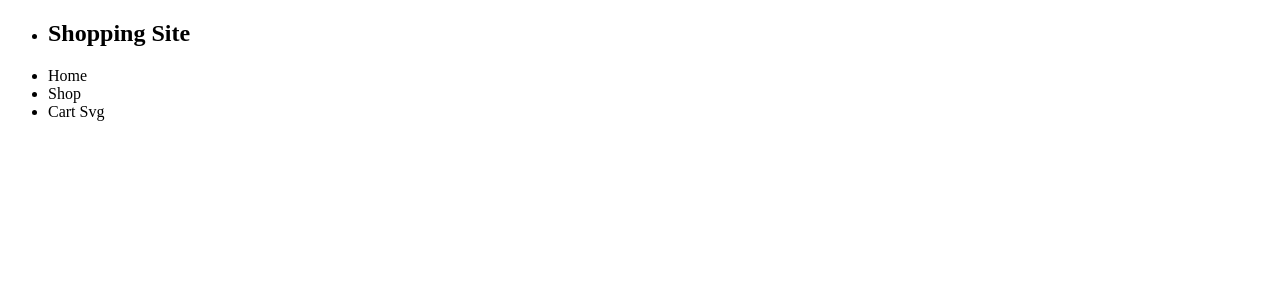
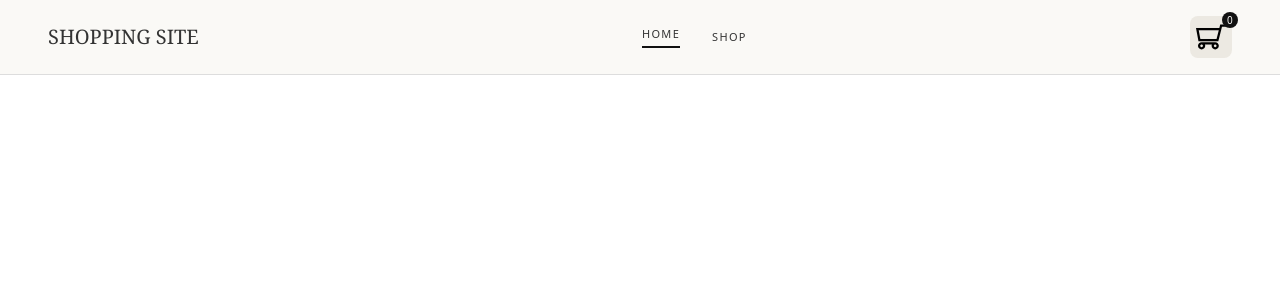
Before and after one commit to Dtdeep/Odin-Shopping-Cart, a React (Vite) app: page /test in a window 1280 px wide. Shown: the top 300 px of the page. Built offline with nearby package versions, Linux system fonts and the light colour scheme.

Commit message:
add svgr and appropriate design for nav-bar
-Clickable elementes shows cursor pointer including
the Logo
- the two links and cart has an active design
- add svgr library so we can use svgs as components

```diff
--- a/package.json
+++ b/package.json
@@ -28,6 +28,7 @@
     "globals": "^17.13.0",
     "jsdom": "^31.0.0",
     "vite": "^8.3.6",
+    "vite-plugin-svgr": "^5.2.0",
     "vitest": "^5.1.0"
   }
 }
--- a/src/components/NavBar/NavBar.jsx
+++ b/src/components/NavBar/NavBar.jsx
@@ -1,13 +1,19 @@
+import styles from "./NavBar.module.css";
+import CartSvg from "../../assets/shopping-cart.svg?react";
+
 const NavBar = () => {
   return (
-    <nav>
-      <ul>
-        <li>
-          <h2>Shopping Site</h2>
+    <nav className={styles.nav}>
+      <ul className={styles.ul}>
+        <li className={styles.logo}>
+          <h2 className={styles.title}>Shopping Site</h2>
         </li>
-        <li>Home</li>
-        <li>Shop</li>
-        <li>Cart Svg</li>
+        <li className={`${styles.link} ${styles.active}`}>Home</li>
+        <li className={styles.link}>Shop</li>
+        <li className={`${styles.cart} ${styles.cartActive}`}>
+          <CartSvg className={`${styles.cartIcon}`} width={30} height={30} />
+          <span className={styles.cartCount}>0</span>
+        </li>
       </ul>
     </nav>
   );
--- a/src/components/NavBar/NavBar.module.css
+++ b/src/components/NavBar/NavBar.module.css
@@ -0,0 +1,73 @@
+.nav {
+  background: #faf9f6;
+  border-bottom: 1px solid #ddd;
+}
+
+.ul {
+  list-style: none;
+  display: flex;
+  align-items: center;
+  margin: 0;
+  padding: 16px 48px;
+  font-family: system-ui, sans-serif;
+  font-size: 11px;
+  letter-spacing: 0.12em;
+  text-transform: uppercase;
+  color: #333;
+}
+
+.logo {
+  margin-right: auto;
+}
+
+.title {
+  margin: 0;
+  font-family: Georgia, "Times New Roman", serif;
+  font-size: 20px;
+  font-weight: 400;
+  letter-spacing: 0;
+  cursor: pointer;
+}
+
+.link {
+  margin: 0 16px;
+  cursor: pointer;
+}
+
+.cart {
+  position: relative;
+  margin-left: auto;
+  display: flex;
+  padding: 6px;
+  border-radius: 8px;
+  cursor: pointer;
+}
+
+.cartActive {
+  background: #ece9e2;
+}
+
+.cartIcon {
+  stroke: currentColor;
+}
+
+.active {
+  border-bottom: 2px solid #111;
+  padding-bottom: 4px;
+}
+
+.cartCount {
+  position: absolute;
+  top: -4px;
+  right: -6px;
+  min-width: 16px;
+  height: 16px;
+  padding: 0 4px;
+  border-radius: 8px;
+  background: #111;
+  color: #faf9f6;
+  font-size: 10px;
+  line-height: 16px;
+  text-align: center;
+  letter-spacing: 0;
+}
--- a/src/main.jsx
+++ b/src/main.jsx
@@ -2,6 +2,7 @@ import { StrictMode } from "react";
 import { createRoot } from "react-dom/client";
 import { createBrowserRouter, RouterProvider } from "react-router";
 import routes from "./Routes";
+import "./comeauReset.css";
 
 const router = createBrowserRouter(routes);
 createRoot(document.getElementById("root")).render(
--- a/vite.config.js
+++ b/vite.config.js
@@ -1,9 +1,10 @@
 import react from "@vitejs/plugin-react";
 import { defineConfig } from "vite";
+import svgrPlugin from "vite-plugin-svgr";
 
 // https://vite.dev/config/
 export default defineConfig({
-  plugins: [react()],
+  plugins: [react(), svgrPlugin()],
   test: {
     globals: true,
     environment: "jsdom",
```
Also changed, not shown: src/assets/shopping-cart.svg (added), 1 other file (tests, documents, lock files or other folders).
